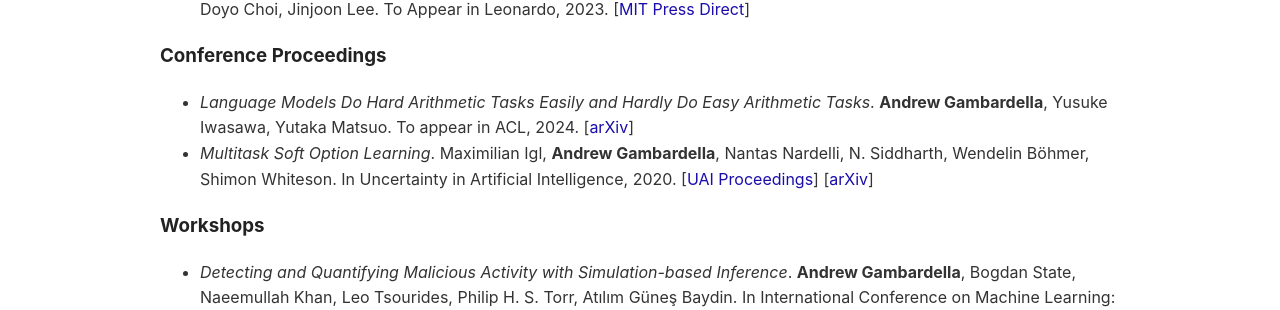
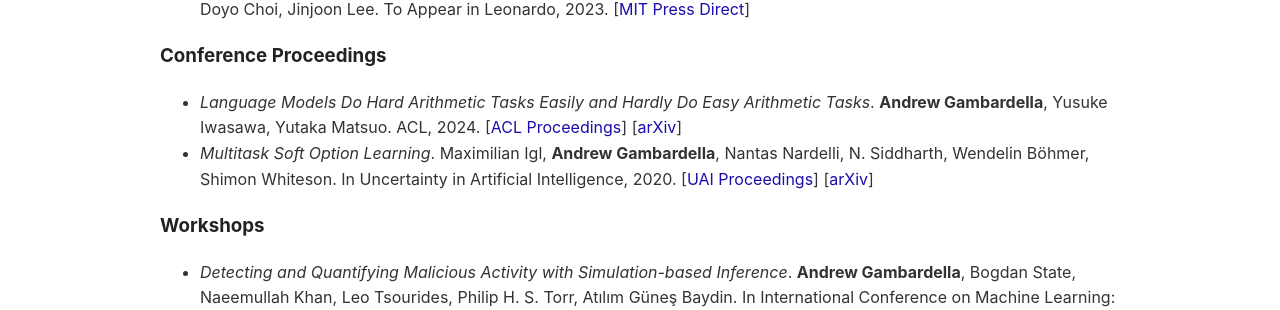
Before and after one commit to atgambardella/atgambardella.github.io, a Jekyll site: the page built from index.md, in a window 1280 px wide. Shown: the part 869-1179 px from the top of the page. Built offline with Jekyll 4.4.1, drawn with Linux system fonts in a browser that asks for light colours; a script that is not in the unit is left out.

Commit message:
add acl proceedings

```diff
--- a/index.md
+++ b/index.md
@@ -34,7 +34,7 @@ My research interests include:
 - _gOd, mOther and sOldier: A Story of Oppression, Told Through the Lens of AI_. **Andrew Gambardella**, Meeyung Chung, Doyo Choi, Jinjoon Lee. To Appear in Leonardo, 2023. [[MIT Press Direct](https://direct.mit.edu/leon/article-abstract/doi/10.1162/leon_a_02365/114524/gOd-mOther-and-sOldier-A-Story-of-Oppression-Told)]
 
 ### Conference Proceedings
-- _Language Models Do Hard Arithmetic Tasks Easily and Hardly Do Easy Arithmetic Tasks_. **Andrew Gambardella**, Yusuke Iwasawa, Yutaka Matsuo. To appear in ACL, 2024. [[arXiv](https://arxiv.org/abs/2406.02356)]
+- _Language Models Do Hard Arithmetic Tasks Easily and Hardly Do Easy Arithmetic Tasks_. **Andrew Gambardella**, Yusuke Iwasawa, Yutaka Matsuo. ACL, 2024. [[ACL Proceedings](https://aclanthology.org/2024.acl-short.8/)] [[arXiv](https://arxiv.org/abs/2406.02356)]
 - _Multitask Soft Option Learning_. Maximilian Igl, **Andrew Gambardella**, Nantas Nardelli, N. Siddharth, Wendelin Böhmer, Shimon Whiteson. In Uncertainty in Artificial Intelligence, 2020. [[UAI Proceedings](https://proceedings.mlr.press/v124/igl20a.html)] [[arXiv](https://arxiv.org/abs/1904.01033)]
 
 ### Workshops
```
Also changed, not shown: ja/index.md (+1 -1 lines).
